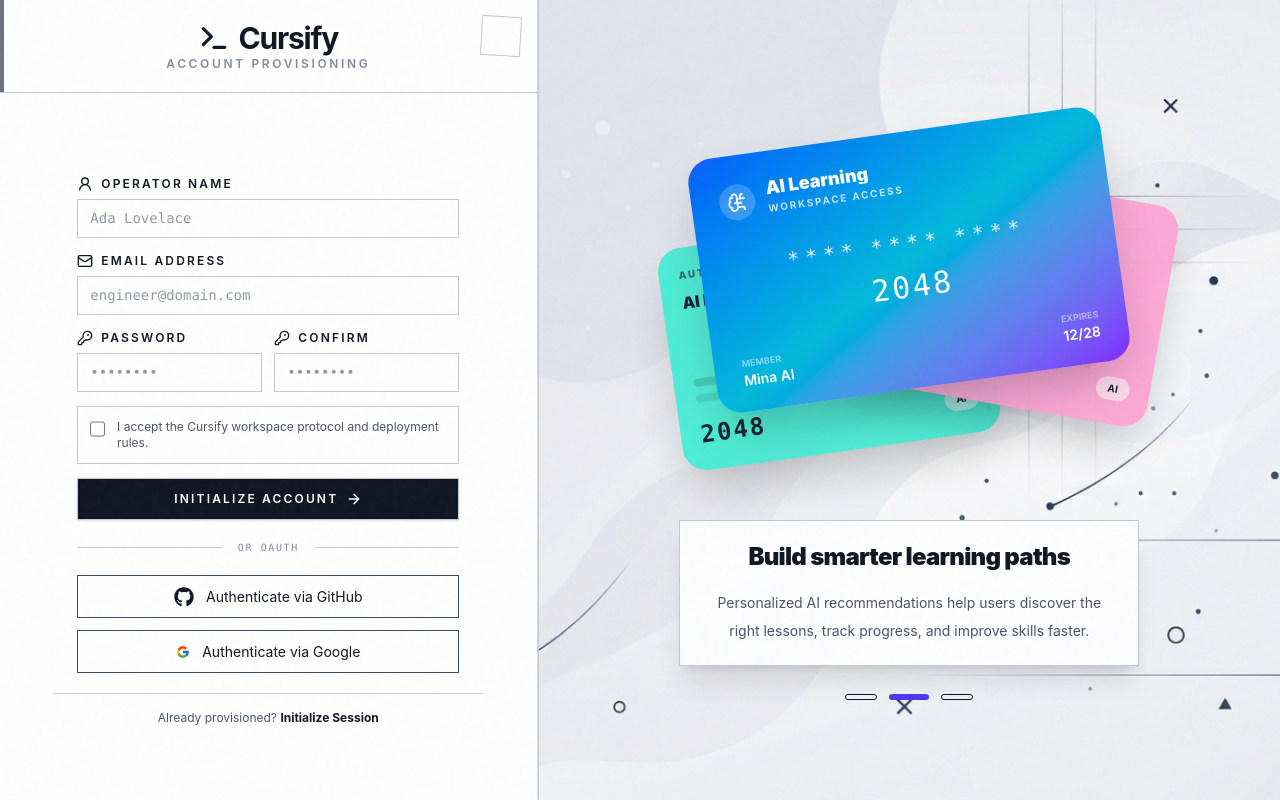
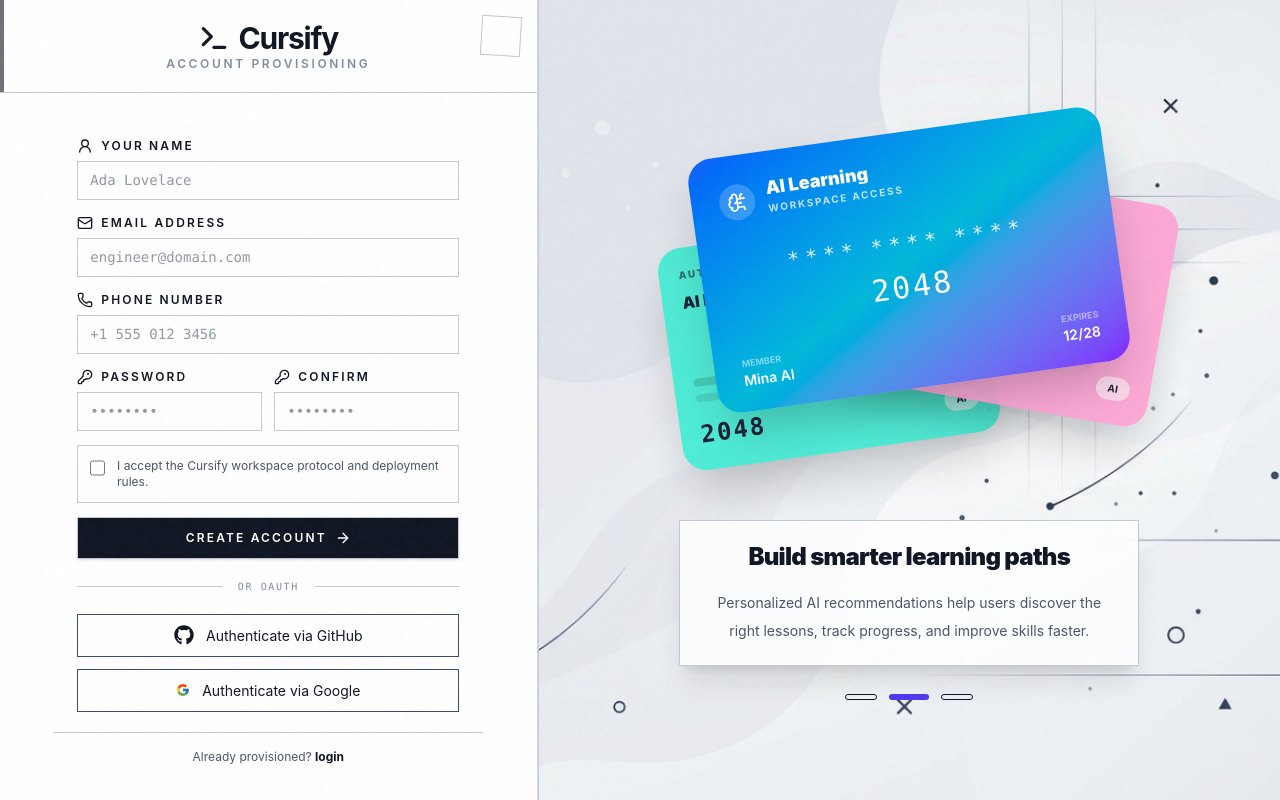
Before and after one commit to Cursify-inc/Cursify-WebApp, a Next.js app: page /signup in a window 1280 px wide. Built offline with nearby package versions, Linux system fonts and the light colour scheme.

Commit message:
chore: update sign up form labels

```diff
--- a/components/auth/signup-form.tsx
+++ b/components/auth/signup-form.tsx
@@ -2,7 +2,7 @@
 
 import { zodResolver } from "@hookform/resolvers/zod";
 import { motion } from "framer-motion";
-import { ArrowRight, KeyRound, Mail, UserRound } from "lucide-react";
+import { ArrowRight, KeyRound, Mail,Phone, UserRound } from "lucide-react";
 import Link from "next/link";
 import { useState } from "react";
 import { useForm } from "react-hook-form";
@@ -83,7 +83,7 @@
       <form className="space-y-3.5" onSubmit={form.handleSubmit(onSubmit)}>
         <div className="space-y-1.5">
           <label className="auth-label" htmlFor="name">
-            <UserRound className="h-4 w-4" /> Operator Name
+            <UserRound className="h-4 w-4" /> your name
           </label>
 
           <input
@@ -119,7 +119,25 @@
             </p>
           )}
         </div>
+          <div className="space-y-1.5">
+  <label className="auth-label" htmlFor="phone">
+    <Phone className="h-4 w-4" /> Phone Number
+  </label>
 
+  <input
+    id="phone"
+    className="auth-input"
+    placeholder="+1 555 012 3456"
+    type="tel"
+    {...form.register("phone")}
+  />
+
+  {form.formState.errors.phone && (
+    <p className="font-mono text-xs text-danger">
+      {form.formState.errors.phone.message}
+    </p>
+  )}
+</div>
         <div className="grid gap-3 md:grid-cols-2">
           <div className="space-y-1.5">
             <label className="auth-label" htmlFor="password">
@@ -202,7 +220,7 @@
           type="submit"
           disabled={isPending}
         >
-          {isPending ? "Provisioning..." : "Initialize Account"}
+          {isPending ? "Provisioning..." : "Create Account"}
           <ArrowRight className="h-4 w-4 transition-transform group-hover:translate-x-1" />
         </button>
       </form>
@@ -232,7 +250,7 @@
       <footer className="-mx-6 -mb-6 border-t border-border bg-background-surface p-4 text-center text-xs text-text-secondary">
         Already provisioned?{" "}
         <Link href="/login" className="font-bold text-text-primary hover:underline">
-          Initialize Session
+          login
         </Link>
       </footer>
     </div>
--- a/lib/auth-api.ts
+++ b/lib/auth-api.ts
@@ -16,5 +16,6 @@
     status: "Initialized account",
     email: values.email,
     name: values.name,
+    phone: values.phone
   };
 }
--- a/lib/schemas.ts
+++ b/lib/schemas.ts
@@ -9,6 +9,11 @@
   .object({
     name: z.string().min(2, "Name must be at least 2 chars."),
     email: z.string().email("Enter a valid engineer email."),
+    phone: z
+    .string()
+    .min(10, "Phone number must be at least 10 digits")
+    .optional()
+    .or(z.literal("")),
     password: z.string().min(8, "Security token must be at least 8 chars."),
     confirmPassword: z.string().min(8, "Confirm the token."),
     terms: z.boolean().refine(Boolean, "Accept the protocol terms.")
```
